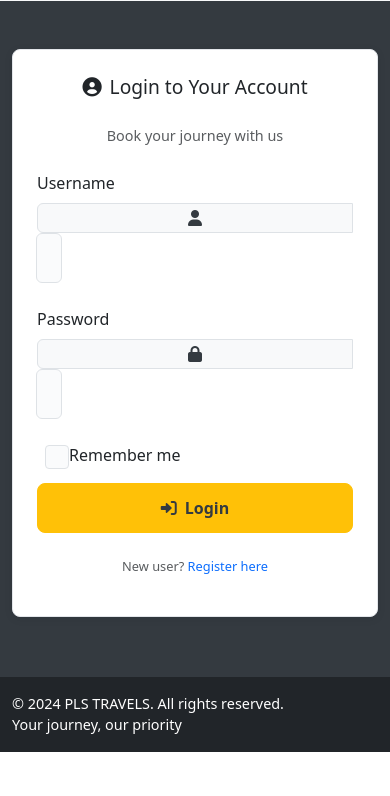
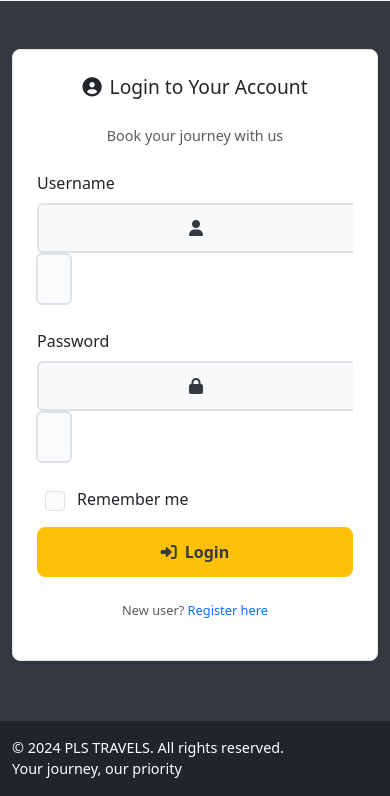
Before and after one commit to jyothilaxmika/pls_travels_webapp, a Flask app: page / in a window 390 px wide. Shown: the part 2361-3157 px from the top of the page. Before the commit the page ends 3113 px from the top, so only its background shows below. Run offline with Flask 3, Linux system fonts and the light colour scheme; some libraries are stand-ins or nearby versions.

Commit message:
Improve the appearance of input boxes on mobile devices
Adjust CSS for `.form-control`, `.form-select`, `.input-group-text`, and form check elements to enhance usability and visual appeal on smaller screens.

Replit-Commit-Author: Agent
Replit-Commit-Session-Id: 41101f4e-4bd2-4af8-9151-09f7006711cc
Replit-Commit-Checkpoint-Type: full_checkpoint
Replit-Commit-Screenshot-Url: https://storage.googleapis.com/screenshot-production-us-central1/01513e7b-5595-47a8-9245-1fda80e362cf/41101f4e-4bd2-4af8-9151-09f7006711cc/02NiGpN

```diff
--- a/templates/landing.html
+++ b/templates/landing.html
@@ -264,6 +264,76 @@
 
             .countdown-box {
                 border: 2px solid rgba(255,255,255,0.3);
+            }
+
+            /* Enhanced mobile form inputs */
+            .form-control, .form-select {
+                min-height: 50px !important;
+                font-size: 16px !important;
+                padding: 0.75rem 1rem !important;
+                border-radius: 8px;
+            }
+
+            .input-group-text {
+                min-height: 50px;
+                font-size: 16px;
+                padding: 0.75rem 1rem;
+            }
+
+            .form-check-input {
+                width: 1.5rem;
+                height: 1.5rem;
+                margin-top: 0.125rem;
+            }
+
+            .form-check-label {
+                font-size: 16px;
+                padding-left: 0.5rem;
+            }
+        }
+
+        /* Additional mobile-specific input styling */
+        @media (max-width: 768px) {
+            .login-section .form-control {
+                min-height: 50px;
+                font-size: 16px;
+                padding: 0.75rem 1rem;
+                border: 2px solid #dee2e6;
+                border-radius: 8px;
+            }
+
+            .login-section .form-control:focus {
+                border-color: #ffc107;
+                box-shadow: 0 0 0 0.2rem rgba(255, 193, 7, 0.25);
+            }
+
+            .login-section .input-group-text {
+                min-height: 50px;
+                font-size: 16px;
+                padding: 0.75rem 1rem;
+                border: 2px solid #dee2e6;
+                border-right: none;
+            }
+
+            .login-section .form-check {
+                margin: 1rem 0;
+            }
+
+            .login-section .form-check-input {
+                width: 1.25rem;
+                height: 1.25rem;
+                margin-top: 0.25rem;
+            }
+
+            .login-section .form-check-label {
+                font-size: 16px;
+                margin-left: 0.5rem;
+            }
+
+            .login-section .btn {
+                min-height: 50px;
+                font-size: 16px;
+                padding: 0.75rem 1.5rem;
             }
         }
     </style>
```
Also changed, not shown: attached_assets/targeted_element_1757511052875.png (added).
